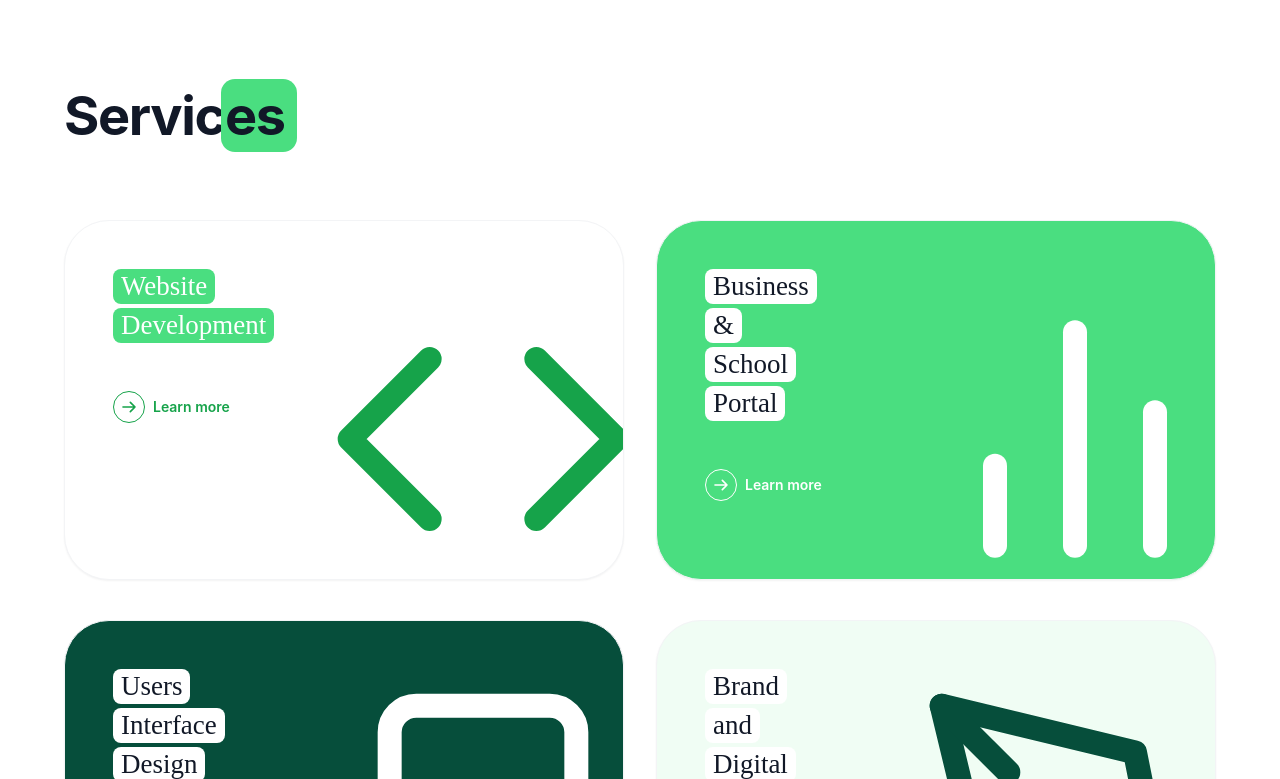
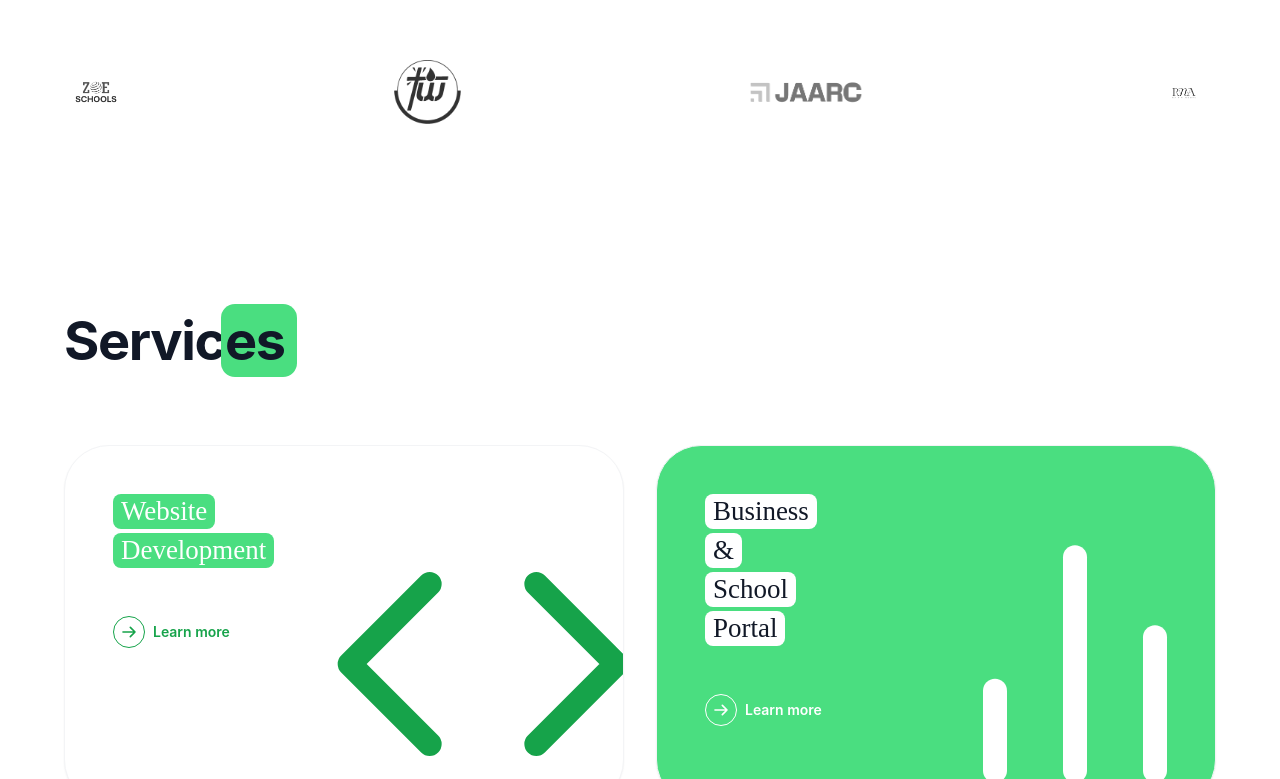
Before and after one commit to tommy0914/jarrcwebsite, a Vue app: page / in a window 1280 px wide. Shown: the part 1669-2448 px from the top of the page. Built offline with nearby package versions, Linux system fonts and the light colour scheme.

Commit message:
Add partner logos section

```diff
--- a/src/App.vue
+++ b/src/App.vue
@@ -2,6 +2,7 @@
   <div id="app">
     <Navbar />
     <Hero />
+    <Partners />
     <Services />
     <Projects />
     <Testimonials />
@@ -12,6 +13,7 @@
 <script setup>
 import Navbar from './components/Navbar.vue'
 import Hero from './components/Hero.vue'
+import Partners from './components/Partners.vue'
 import Services from './components/Services.vue'
 import Projects from './components/Projects.vue'
 import Testimonials from './components/Testimonials.vue'
--- /dev/null
+++ b/src/components/Partners.vue
@@ -0,0 +1,21 @@
+<script setup>
+import zoeLogo from '../assets/zoeschoollogo.png'
+import twcLogo from '../assets/twclogo.png'
+import jaarcLogo from '../assets/logowithjarrc.png'
+import rnaLogo from '../assets/revniyi logo.png'
+
+const partners = [
+  { name: 'Zoe Schools', logo: zoeLogo },
+  { name: 'TWC', logo: twcLogo },
+  { name: 'JAARC', logo: jaarcLogo },
+  { name: 'RNA', logo: rnaLogo }
+]
+</script>
+
+<template>
+  <section class="py-12 md:py-20 px-6 md:px-12 bg-white border-t border-gray-100">
+    <div class="max-w-6xl mx-auto flex flex-wrap justify-center md:justify-between items-center gap-12 md:gap-8 opacity-80">
+      <img v-for="partner in partners" :key="partner.name" :src="partner.logo" :alt="partner.name" class="h-12 md:h-16 object-contain grayscale hover:grayscale-0 transition-all duration-300" />
+    </div>
+  </section>
+</template>
```
